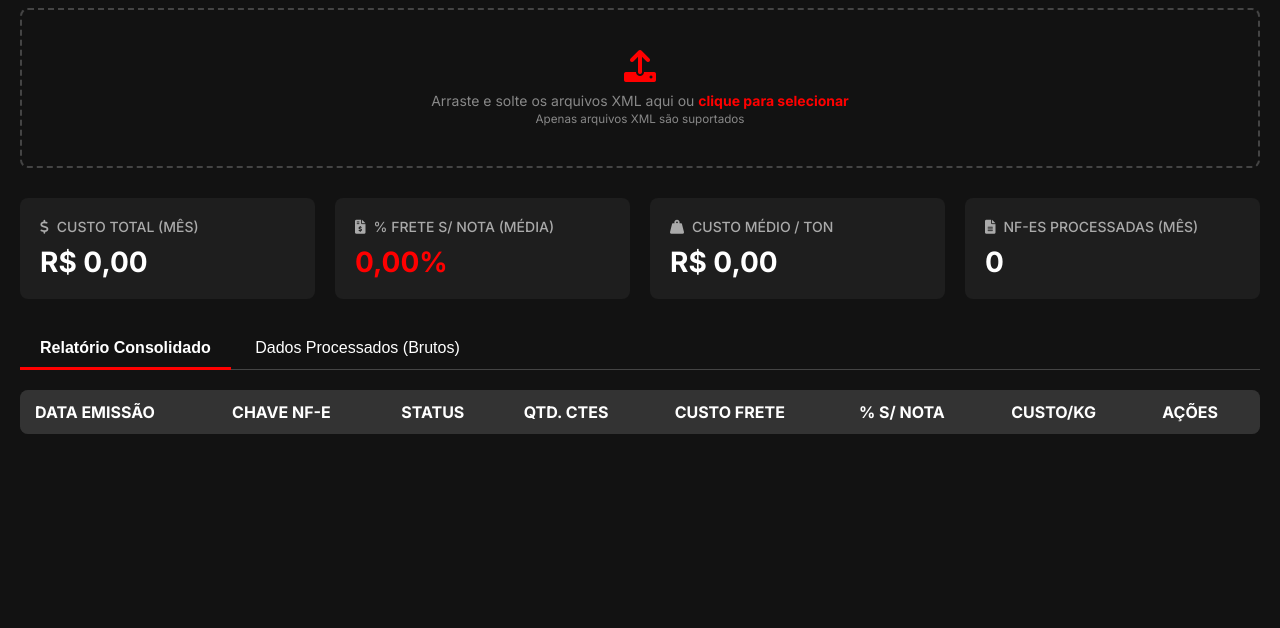
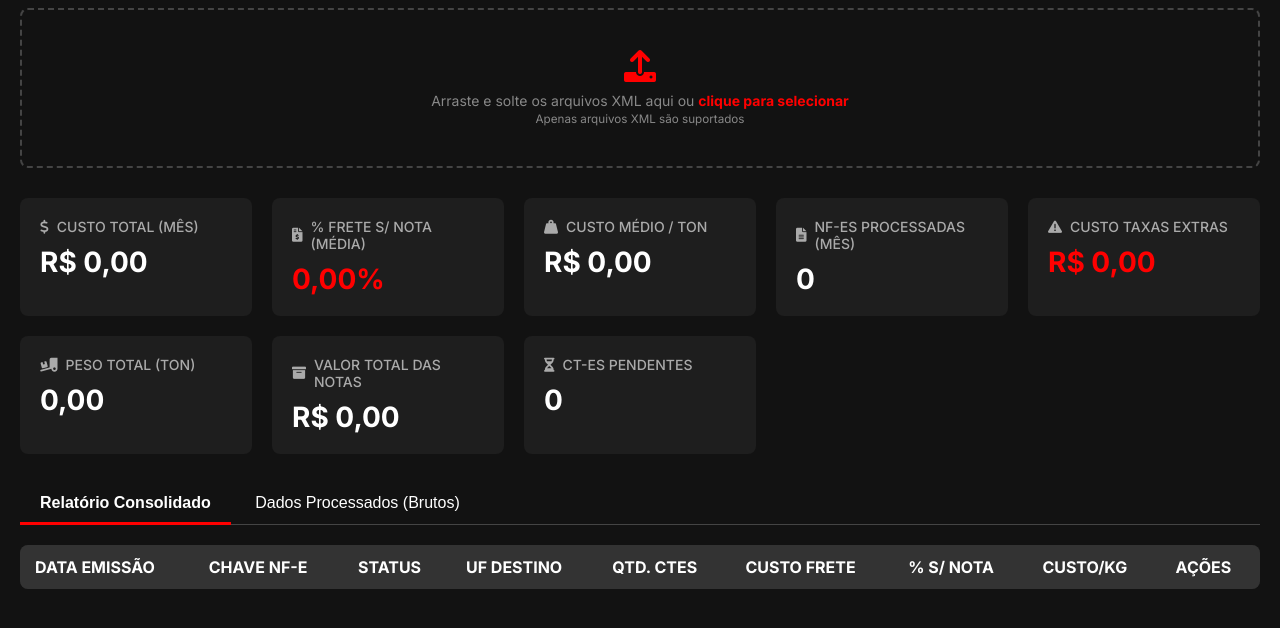
Before and after one commit to comunicacaointernamolasfama/inteligencia-logistica, a plain HTML site: page index.html in a window 1280 px wide. Shown: the part 82-710 px from the top of the page. Drawn offline with Linux system fonts and the light colour scheme; a script that the page names is missing.

Commit message:
Update index.html

```diff
--- a/index.html
+++ b/index.html
@@ -233,6 +233,22 @@
                 <h3><i class="fas fa-file-alt"></i> NF-ES PROCESSADAS (MÊS)</h3>
                 <div id="kpi-nfes-processadas" class="value">0</div>
             </div>
+            <div class="kpi-card">
+                <h3><i class="fas fa-exclamation-triangle"></i> CUSTO TAXAS EXTRAS</h3>
+                <div id="kpi-taxas-extras" class="value highlight">R$ 0,00</div>
+            </div>
+            <div class="kpi-card">
+                <h3><i class="fas fa-truck-loading"></i> PESO TOTAL (TON)</h3>
+                <div id="kpi-peso-total" class="value">0,00</div>
+            </div>
+            <div class="kpi-card">
+                <h3><i class="fas fa-archive"></i> VALOR TOTAL DAS NOTAS</h3>
+                <div id="kpi-valor-notas" class="value">R$ 0,00</div>
+            </div>
+            <div class="kpi-card">
+                <h3><i class="fas fa-hourglass-half"></i> CT-ES PENDENTES</h3>
+                <div id="kpi-ctes-pendentes" class="value">0</div>
+            </div>
         </div>
 
         <div class="view-tabs">
@@ -248,6 +264,7 @@
                             <th>DATA EMISSÃO</th>
                             <th>CHAVE NF-E</th>
                             <th>STATUS</th>
+                            <th>UF DESTINO</th>
                             <th>QTD. CTES</th>
                             <th>CUSTO FRETE</th>
                             <th>% S/ NOTA</th>
@@ -323,6 +340,7 @@
                     <td>${new Date(item.data_emissao_nfe).toLocaleDateString('pt-BR', {timeZone: 'UTC'})}</td>
                     <td>${item.chave_nfe.substring(0, 25)}...</td>
                     <td><span class="status ${item.status_operacao === 'Processado' ? 'processed' : 'pending'}">${item.status_operacao || 'Pendente'}</span></td>
+                    <td>${item.uf_destino || '--'}</td>
                     <td>${item.qtd_ctes}</td>
                     <td>${(item.custo_frete_total || 0).toLocaleString('pt-BR', { style: 'currency', currency: 'BRL' })}</td>
                     <td>${(item.percentual_frete_nota || 0).toFixed(2)}%</td>
@@ -334,6 +352,12 @@
                 `;
                 consolidatedTableBody.appendChild(tr);
             });
+
+            // Bloco para atualizar os novos KPIs (adicionar no final da função)
+            document.getElementById('kpi-taxas-extras').textContent = 'R$ 1.234,56'; // Exemplo
+            document.getElementById('kpi-peso-total').textContent = '12,34'; // Exemplo
+            document.getElementById('kpi-valor-notas').textContent = 'R$ 150.000,00'; // Exemplo
+            document.getElementById('kpi-ctes-pendentes').textContent = '5'; // Exemplo
         }
 
         async function fetchAndRenderRawData() {
```
